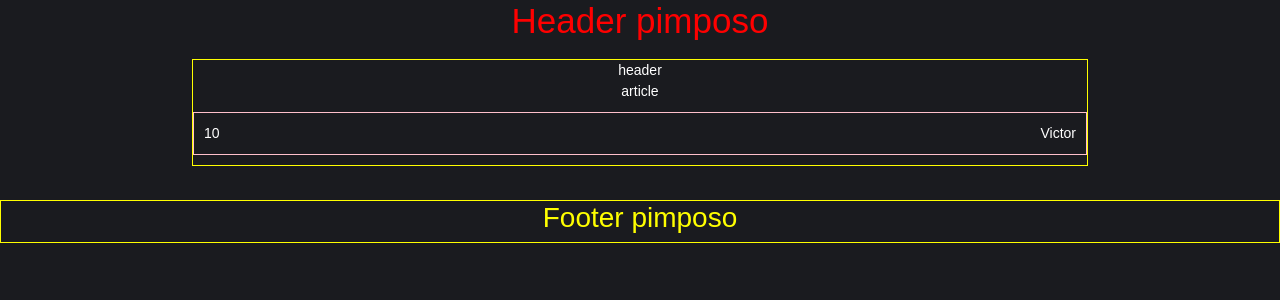
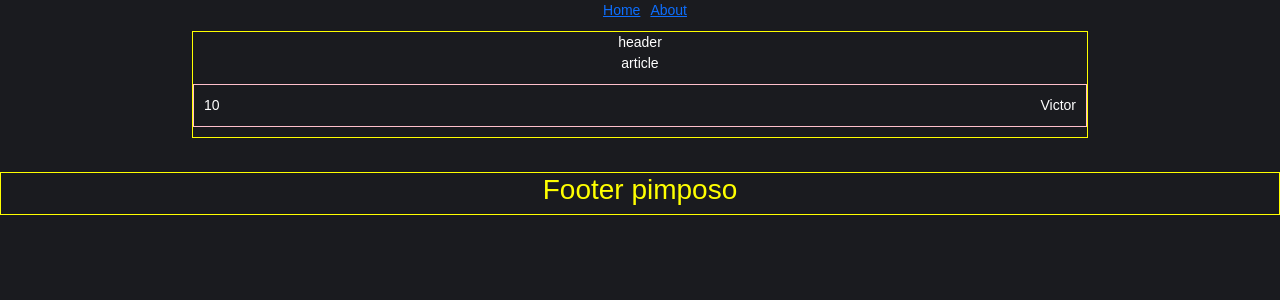
Before and after one commit to wyvern800/personal-blog-front, a React app: page /articles in a window 1280 px wide. Shown: the top 300 px of the page. Built offline with nearby package versions, Linux system fonts and the light colour scheme.

Commit message:
Added base Navbar

```diff
--- a/src/assets/components/Header/index.js
+++ b/src/assets/components/Header/index.js
@@ -1,13 +1,18 @@
 import React, { Component } from 'react';
-import { Container } from './styles';
+import { Container, NavigationBar } from './styles';
+import { Link } from "react-router-dom";
+import { Navbar, Nav } from "react-bootstrap";
 
 export default class Header extends Component {
   render() {
     return (
       <Container>
-        <nav>
-          <h1>Header pimposo</h1>
-        </nav>
+        <NavigationBar>
+          <ul>
+            <li><Link to="">Home</Link></li>
+            <li><Link to="/about">About</Link></li>
+          </ul>
+        </NavigationBar>
       </Container>
     );
   }
--- a/src/assets/components/Header/styles.js
+++ b/src/assets/components/Header/styles.js
@@ -5,3 +5,17 @@ export const Container = styled.div`
     color: red;
   }
 `;
+
+export const NavigationBar = styled.nav`
+  ul {
+    list-style-type: none;
+    margin: 0px;
+    padding: 0px;
+    display: flex;
+    justify-content: center;
+
+    li {
+      margin-left: 10px;
+    }
+  }
+`;
```
